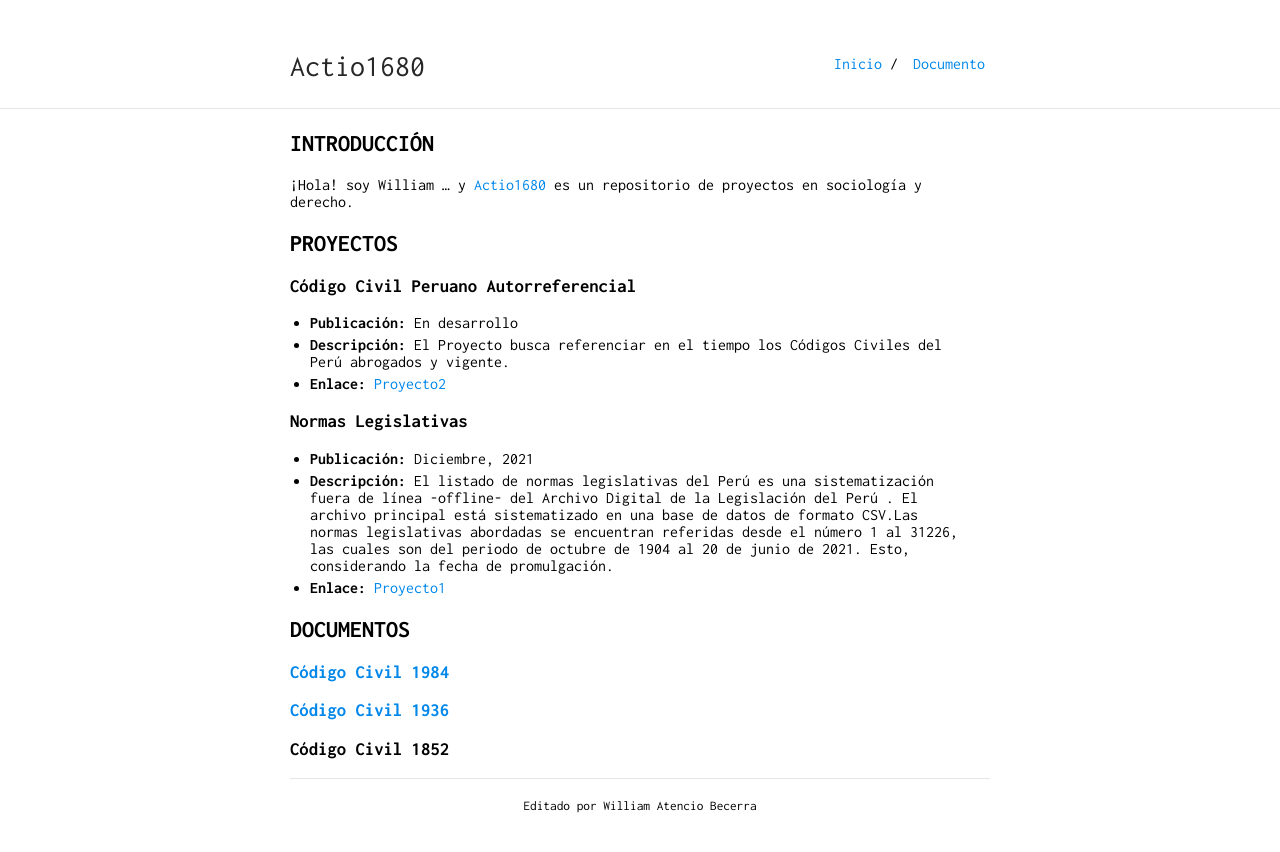
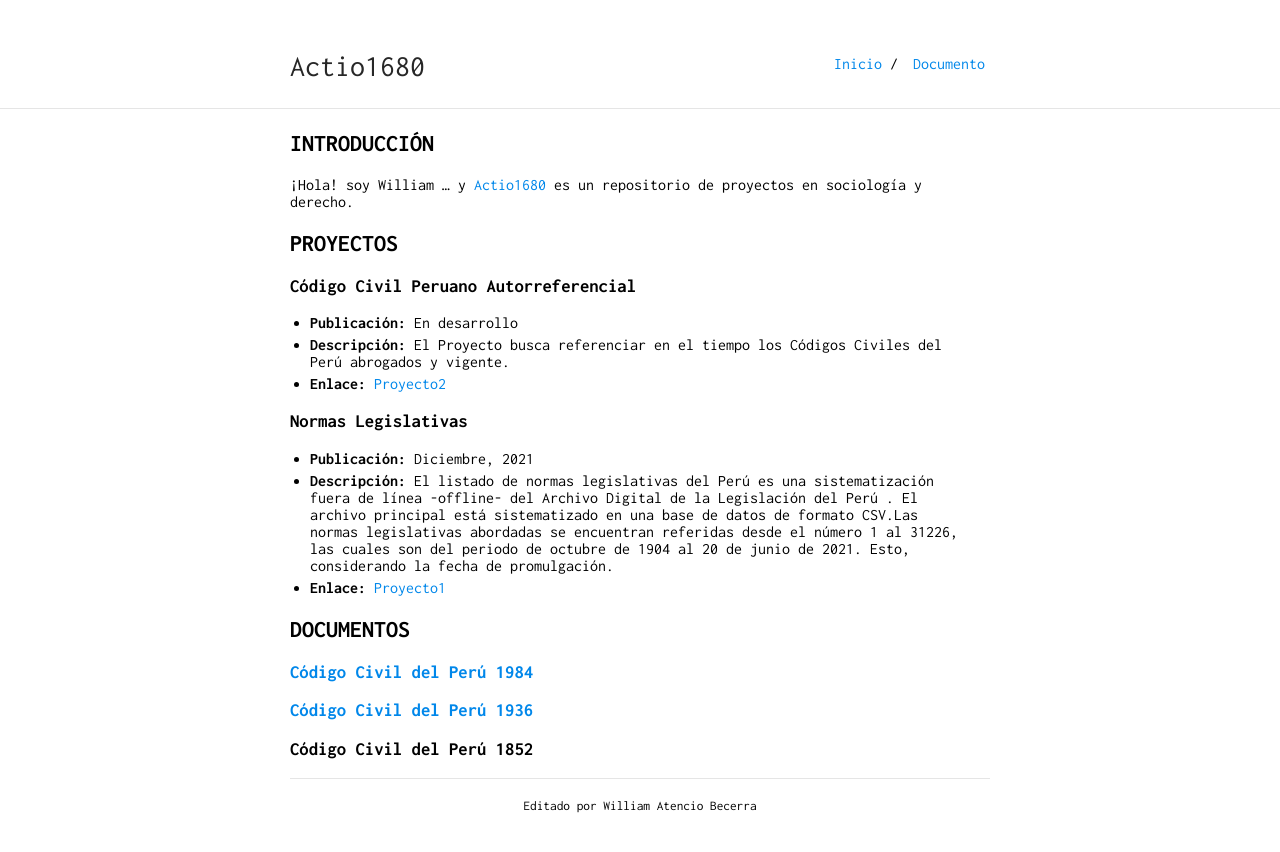
Before and after one commit to actio1680/actio1680.github.io, a Jekyll site: the page built from index.md, in a window 1280 px wide. Shown: the top 852 px of the page. Built offline with Jekyll 4.4.1, drawn with Linux system fonts in a browser that asks for light colours; our own code applies the rules of GitHub Pages for plain Markdown files.

Commit message:
Update index.md

```diff
--- a/index.md
+++ b/index.md
@@ -23,6 +23,6 @@ layout: default
 
 ## DOCUMENTOS
 
-### [Código Civil 1984](cc1984.md)
-### [Código Civil 1936](cc1936.md)
-### Código Civil 1852
+### [Código Civil del Perú 1984](cc1984.md)
+### [Código Civil del Perú 1936](cc1936.md)
+### Código Civil del Perú 1852
```
